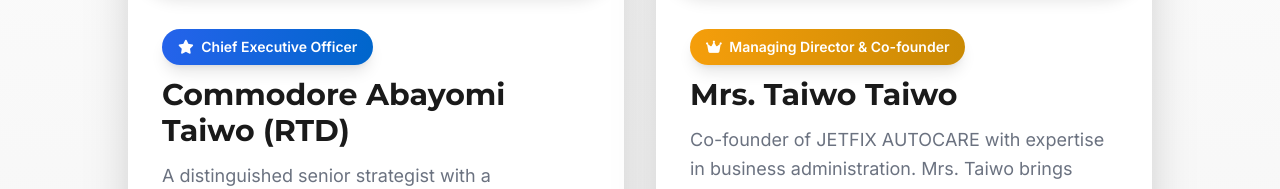
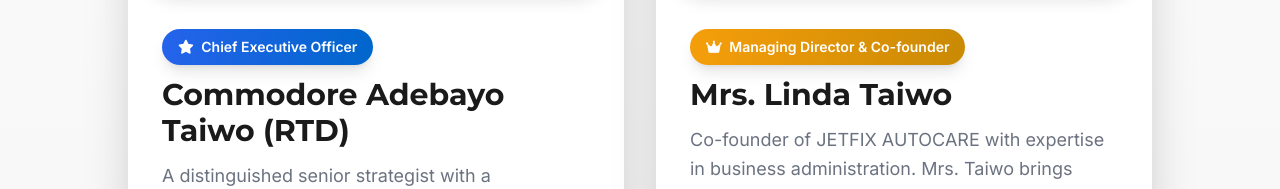
Before and after one commit to jaybrain2015/jetfix, a plain HTML site: page team.html in a window 1280 px wide. Shown: the part 1651-1840 px from the top of the page. Drawn offline with nearby package versions, Linux system fonts and the light colour scheme; a web font is replaced by a local one.

Commit message:
updated name section

```diff
--- a/team.html
+++ b/team.html
@@ -469,7 +469,7 @@
                                 Chief Executive Officer
                             </span>
                         </div>
-                        <h3 class="font-heading font-bold text-3xl mb-3 text-card-foreground">Commodore Abayomi Taiwo
+                        <h3 class="font-heading font-bold text-3xl mb-3 text-card-foreground">Commodore Adebayo Taiwo
                             (RTD)</h3>
                         <p class="text-muted-foreground leading-relaxed text-lg">
                             A distinguished senior strategist with a background in IT, Finance & Geodetics from
@@ -493,7 +493,7 @@
                                 Managing Director & Co-founder
                             </span>
                         </div>
-                        <h3 class="font-heading font-bold text-3xl mb-3 text-card-foreground">Mrs. Taiwo Taiwo</h3>
+                        <h3 class="font-heading font-bold text-3xl mb-3 text-card-foreground">Mrs. Linda Taiwo</h3>
                         <p class="text-muted-foreground leading-relaxed text-lg">
                             Co-founder of JETFIX AUTOCARE with expertise in business administration. Mrs. Taiwo brings
                             strategic vision and leadership to the company, driving innovation and excellence in
```
